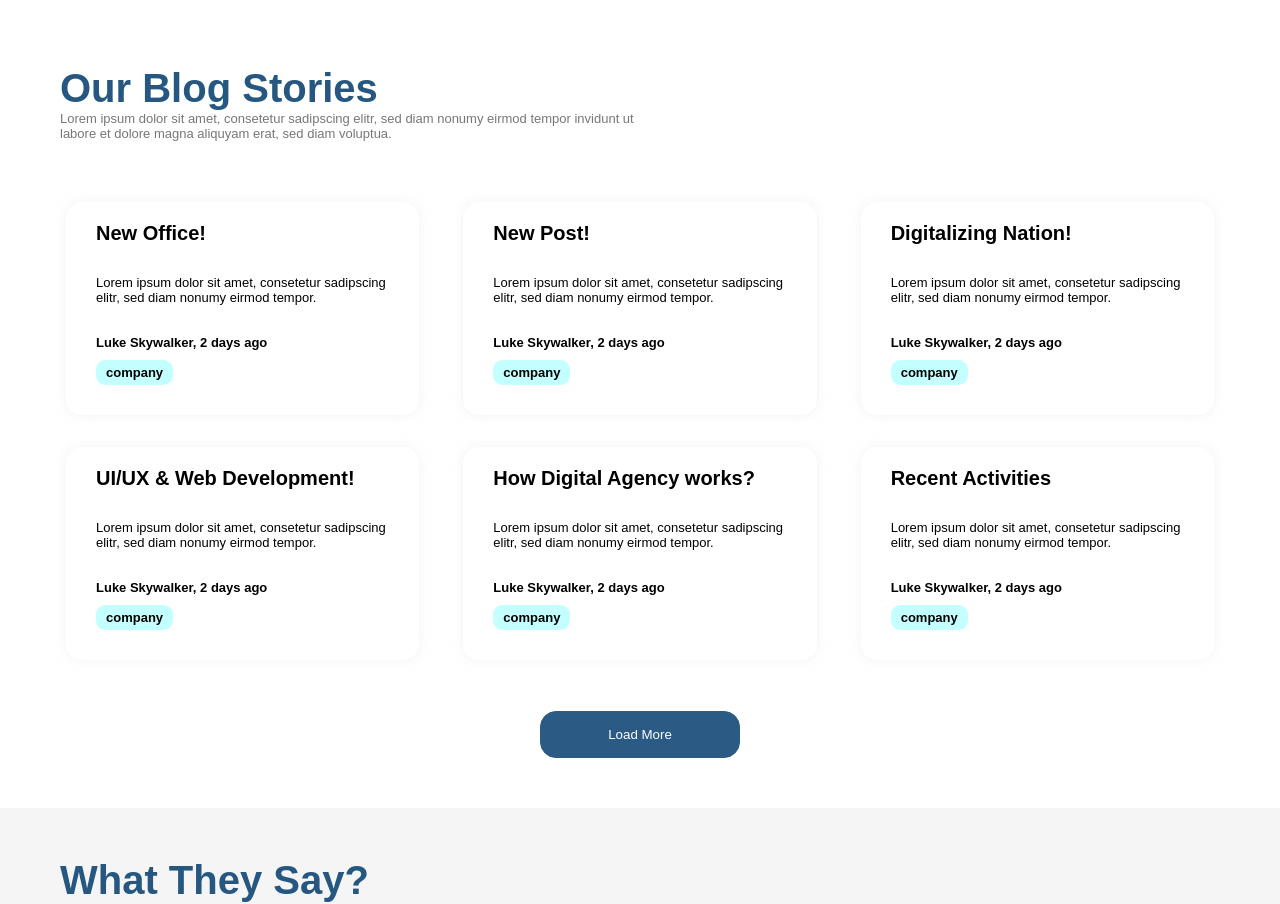
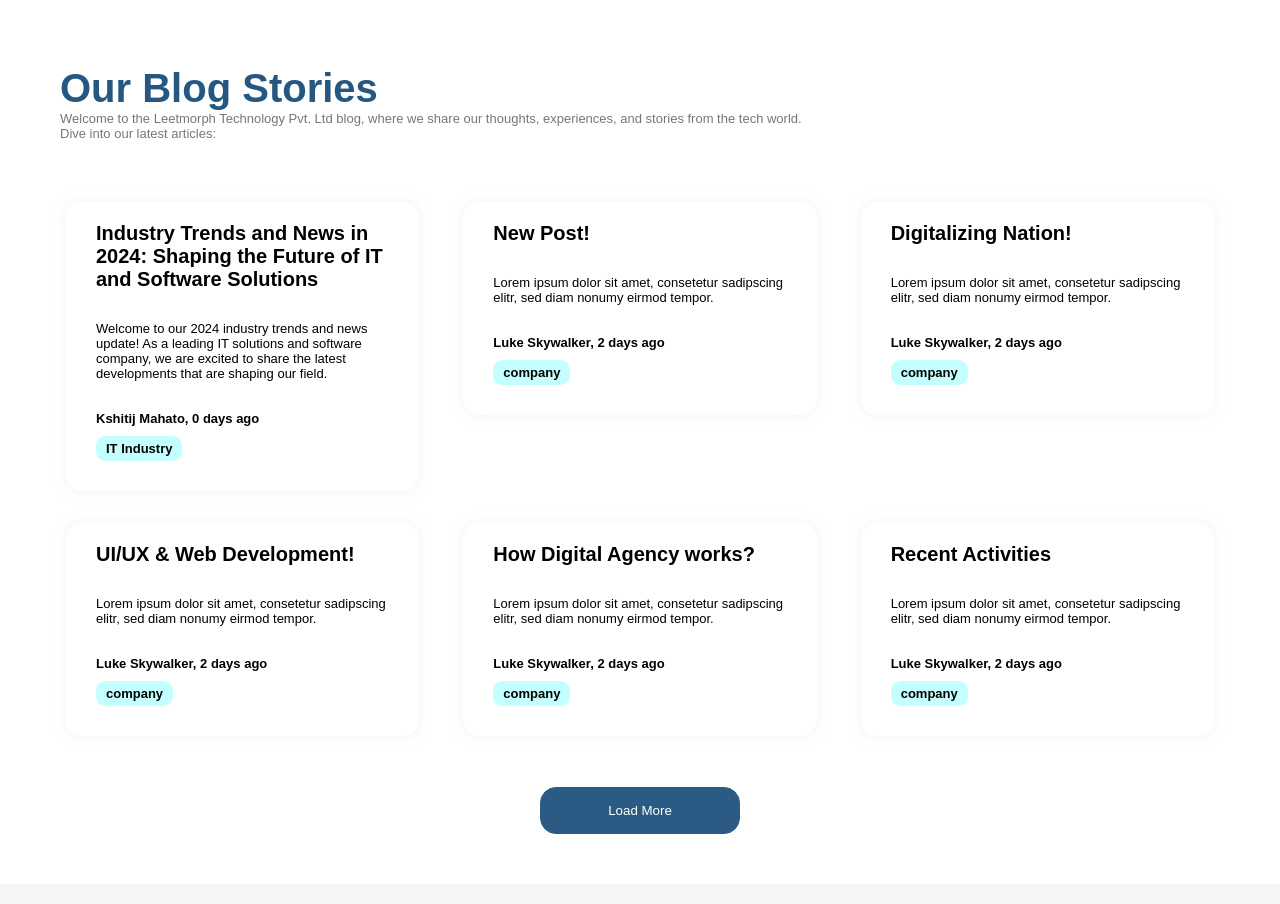
Before and after one commit to Ningsang-Jabegu/-new-site-for-leetmorph-react, a React (Create React App) app: page / in a window 1280 px wide. Shown: the part 3748-4652 px from the top of the page. Built offline with nearby package versions, Linux system fonts and the light colour scheme; a web font is replaced by a local one.

Commit message:
blog outer cover updated

```diff
--- a/src/components/Sections/Blog.jsx
+++ b/src/components/Sections/Blog.jsx
@@ -13,18 +13,16 @@ export default function Blog() {
           <HeaderInfo>
             <h1 className="font40 extraBold">Our Blog Stories</h1>
             <p className="font13">
-              Lorem ipsum dolor sit amet, consetetur sadipscing elitr, sed diam nonumy eirmod tempor invidunt ut
-              <br />
-              labore et dolore magna aliquyam erat, sed diam voluptua.
+            Welcome to the Leetmorph Technology Pvt. Ltd blog, where we share our thoughts, experiences, and stories from the tech world. <br /> Dive into our latest articles:
             </p>
           </HeaderInfo>
           <div className="row textCenter">
             <div className="col-xs-12 col-sm-4 col-md-4 col-lg-4">
               <BlogBox
-                title="New Office!"
-                text="Lorem ipsum dolor sit amet, consetetur sadipscing elitr, sed diam nonumy eirmod tempor."
-                tag="company"
-                author="Luke Skywalker, 2 days ago"
+                title="Industry Trends and News in 2024: Shaping the Future of IT and Software Solutions"
+                text="Welcome to our 2024 industry trends and news update! As a leading IT solutions and software company, we are excited to share the latest developments that are shaping our field."
+                tag="IT Industry"
+                author="Kshitij Mahato, 0 days ago"
                 action={() => alert("clicked")}
               />
             </div>
```
